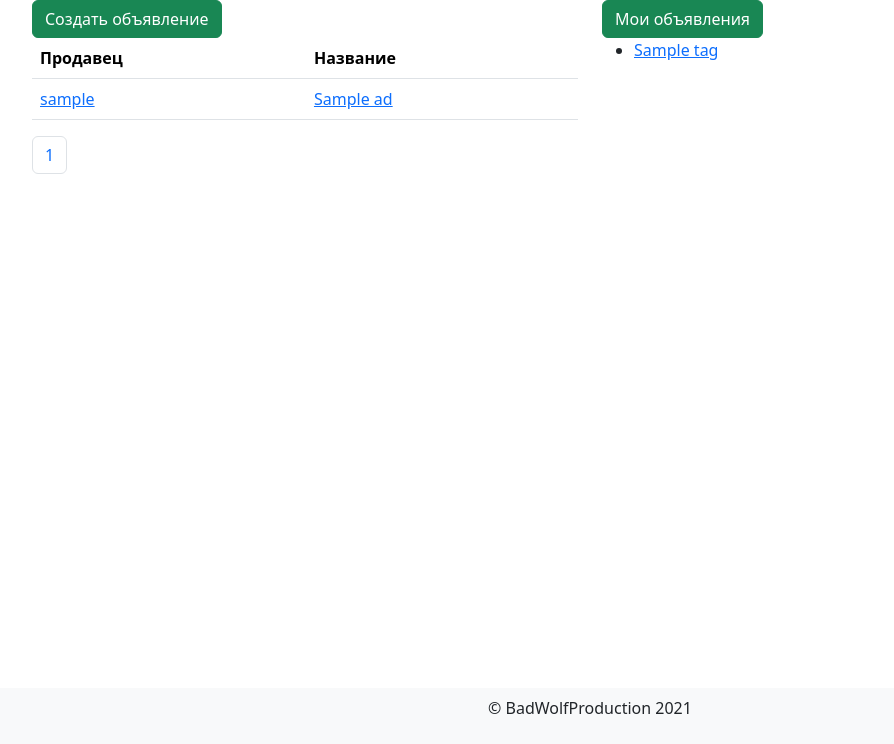
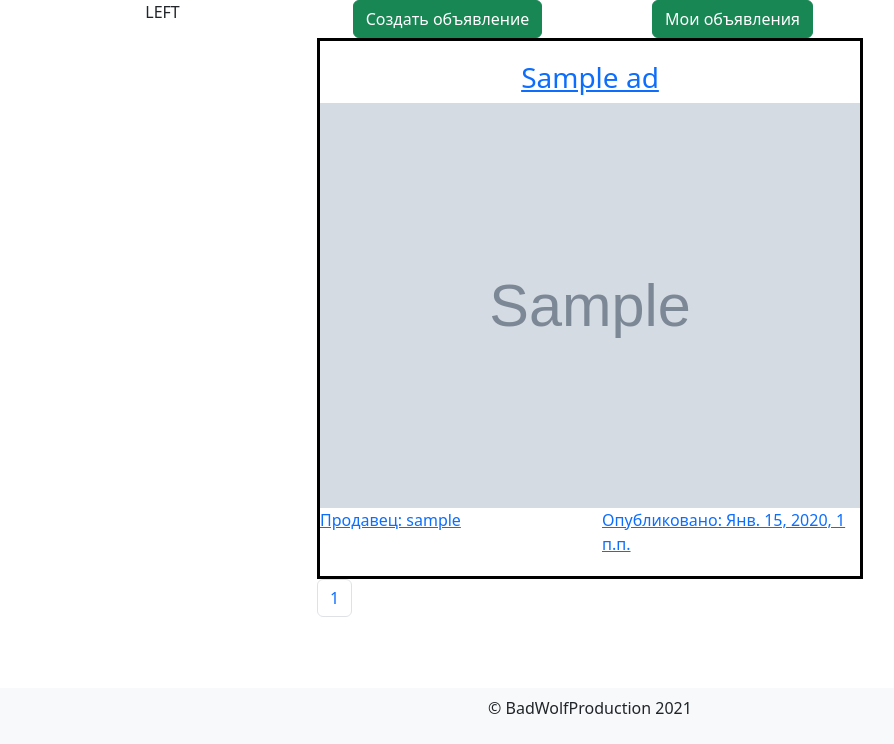
Before and after one commit to thinknetica-django-lab-05/vovkpavlik, a Django app: page /ads/ in a window 1280 px wide. Shown: the part 56-800 px from the top of the page, without its empty margins (50-944 px from the left). Run offline with Django 3.2, Linux system fonts and the light colour scheme; tables that the repository leaves empty hold one stand-in row (values such as "Sample post"); grey boxes marked "Sample" are stand-in pictures; parts of the project's set-up code (start-up, migrations or seed data) failed here and were passed over; some libraries are stand-ins or nearby versions.

Commit message:
setted cashe for AdListView

```diff
--- a/main/views.py
+++ b/main/views.py
@@ -1,4 +1,6 @@
 from django.http import HttpResponseRedirect
+from django.views.decorators.cache import cache_page
+from django.utils.decorators import method_decorator
 from django.views.generic.list import ListView
 from django.views.generic.detail import DetailView
 from django.views.generic import UpdateView, CreateView, TemplateView
@@ -20,6 +22,7 @@ class IndexTemplateView(TemplateView):
         return context
 
 
+@method_decorator(cache_page(60 * 5), name='dispatch')
 class AdListView(ListView):
     model = Ad
     ordering = ['-created_at']
--- a/requirements.txt
+++ b/requirements.txt
@@ -8,3 +8,4 @@ django-allauth==0.46.*
 apscheduler
 django-redis
 celery
+twilio
--- a/templates/main/ad_list.html
+++ b/templates/main/ad_list.html
@@ -2,50 +2,63 @@
 
 
 {% block content %}
+
+  <style>
+    .wrapper {
+        padding-top: 20px;
+        padding-bottom: 20px;
+        border: 3px solid #000;
+    }
+    .pagination {
+        position: fixed;
+    }
+  </style>
+
   <div class="container">
     <div class="row">
+     <div class="col-sm-3 col-md-3 col-lg-3 col-xs-3 d-flex justify-content-center">LEFT</div>
+
+{#Center#}
+
+
+     <div class="col-sm-6 col-md-6 col-lg-6 col-xs-6">
+
+{#     buttons#}
+       <div class="row">
          {% if not banned_user %}
-        <div class="col">
+         <div class="col flex justify-content-center text-center">
            <a class="btn btn-success" href="{% url 'create-ad' %}" role="button">Создать объявление</a>
          </div>
          {% endif %}
-      <div class="col">
+         <div class="col flex justify-content-center text-center">
            <a class="btn btn-success" href="{% url 'ad-list' %}?seller={{ request.user }}" role="button">Мои объявления</a>
          </div>
        </div>
+{#     buttons#}
 
+        {% for ad in object_list %}
+          <div class="wrapper">
+          <div class="row">
+            <a href="{{ ad.id }}"><h3><center>{{ ad.name}}</center></h3></a>
+          </div>
+          <div class="row">
+            {% for picture in ad.adpicture_set.all %}
+              <img src="{{ picture.image.url }}" alt="Картинка">
+            {% endfor %}
+          </div>
 
           <div class="row">
             <div class="col">
-        <table class="table">
-          <thead>
-            <tr>
-              <th scope="col">Продавец</th>
-              <th scope="col">Название</th>
-            </tr>
-          </thead>
-          {% for ad in object_list %}
-            <tbody>
-              <tr>
-                <td><a href="{% url 'ad-list' %}?seller={{ ad.seller }}">{{ ad.seller}}</a></td>
-                <td><a href="{{ ad.id }}">{{ ad.name}}</a></td>
-              </tr>
-            </tbody>
-          {% endfor %}
-        </table>
+              <a href="{% url 'ad-list' %}?seller={{ ad.seller }}">Продавец:  {{ ad.seller }}</a>
             </div>
-
-      <div class="col-6">
-        <ul>
-          {% for tag in tags %}
-            <li><a href="{% url 'ad-list' %}?tag={{ tag.name }}">{{ tag.name }}</a></li>
-          {% endfor %}
-      </ul>
-      </div>
-    <div class="row">
+            <div class="col">
+            <a href="{{ ad.id }}">Опубликовано:  {{ ad.created_at}}</a>
             </div>
           </div>
+          </div>
+        {% endfor %}
 
+{# ПАГИНАЦИЯ#}
       <nav aria-label="Page navigation example">
         <ul class="pagination">
           {% if page_obj.has_previous %}
@@ -71,5 +84,92 @@
           {% endif %}
         </ul>
       </nav>
+{# ПАГИНАЦИЯ#}
+
+
+{#Center#}
+
+
+     <div class="col-sm-3 col-md-3 col-lg-3 col-xs-3 d-flex justify-content-center">
+
+     </div>
+
+    </div>
+  </div>
 
 {% endblock %}
+
+
+
+{#{% block content %}#}
+{#  <div class="container">#}
+{#    <div class="row">#}
+{#      {% if not banned_user %}#}
+{#        <div class="col">#}
+{#          <a class="btn btn-success" href="{% url 'create-ad' %}" role="button">Создать объявление</a>#}
+{#        </div>#}
+{#      {% endif %}#}
+{#      <div class="col">#}
+{#        <a class="btn btn-success" href="{% url 'ad-list' %}?seller={{ request.user }}" role="button">Мои объявления</a>#}
+{#      </div>#}
+{#    </div>#}
+{##}
+{##}
+{#    <div class="row">#}
+{#      <div class="col">#}
+{#        <table class="table">#}
+{#          <thead>#}
+{#            <tr>#}
+{#              <th scope="col">Продавец</th>#}
+{#              <th scope="col">Название</th>#}
+{#            </tr>#}
+{#          </thead>#}
+{#          {% for ad in object_list %}#}
+{#            <tbody>#}
+{#              <tr>#}
+{#                <td><a href="{% url 'ad-list' %}?seller={{ ad.seller }}">{{ ad.seller}}</a></td>#}
+{#                <td><a href="{{ ad.id }}">{{ ad.name}}</a></td>#}
+{#              </tr>#}
+{#            </tbody>#}
+{#          {% endfor %}#}
+{#        </table>#}
+{#      </div>#}
+{##}
+{#      <div class="col-6">#}
+{#        <ul>#}
+{#          {% for tag in tags %}#}
+{#            <li><a href="{% url 'ad-list' %}?tag={{ tag.name }}">{{ tag.name }}</a></li>#}
+{#          {% endfor %}#}
+{#      </ul>#}
+{#      </div>#}
+{#    <div class="row">#}
+{#    </div>#}
+{#  </div>#}
+{##}
+{#  <nav aria-label="Page navigation example">#}
+{#    <ul class="pagination">#}
+{#      {% if page_obj.has_previous %}#}
+{#        <li class="page-item">#}
+{#          <a class="page-link" href="{% url 'ad-list' %}?tag={{request.GET.tag}}&page={{ page_obj.previous_page_number }}" aria-label="Previous">#}
+{#            <span aria-hidden="true">&laquo;</span>#}
+{#          </a>#}
+{#        </li>#}
+{#      {% endif %}#}
+{##}
+{#      {% for page in page_obj.paginator.page_range %}#}
+{#          <li class="page-item">#}
+{#            <a class="page-link" href="{% url 'ad-list' %}?tag={{request.GET.tag}}&page={{ page }}">{{ page }}</a>#}
+{#          </li>#}
+{#      {% endfor %}#}
+{##}
+{#      {% if page_obj.has_next %}#}
+{#        <li class="page-item">#}
+{#          <a class="page-link" href="{% url 'ad-list' %}?tag={{request.GET.tag}}&page={{ page_obj.next_page_number }}" aria-label="Next">#}
+{#            <span aria-hidden="true">&raquo;</span>#}
+{#          </a>#}
+{#        </li>#}
+{#      {% endif %}#}
+{#    </ul>#}
+{#  </nav>#}
+{##}
+{#{% endblock %}#}
```
Also changed, not shown: twil.py (added, +16 -0 lines). Lines whose indentation alone changed are shown as unchanged.
